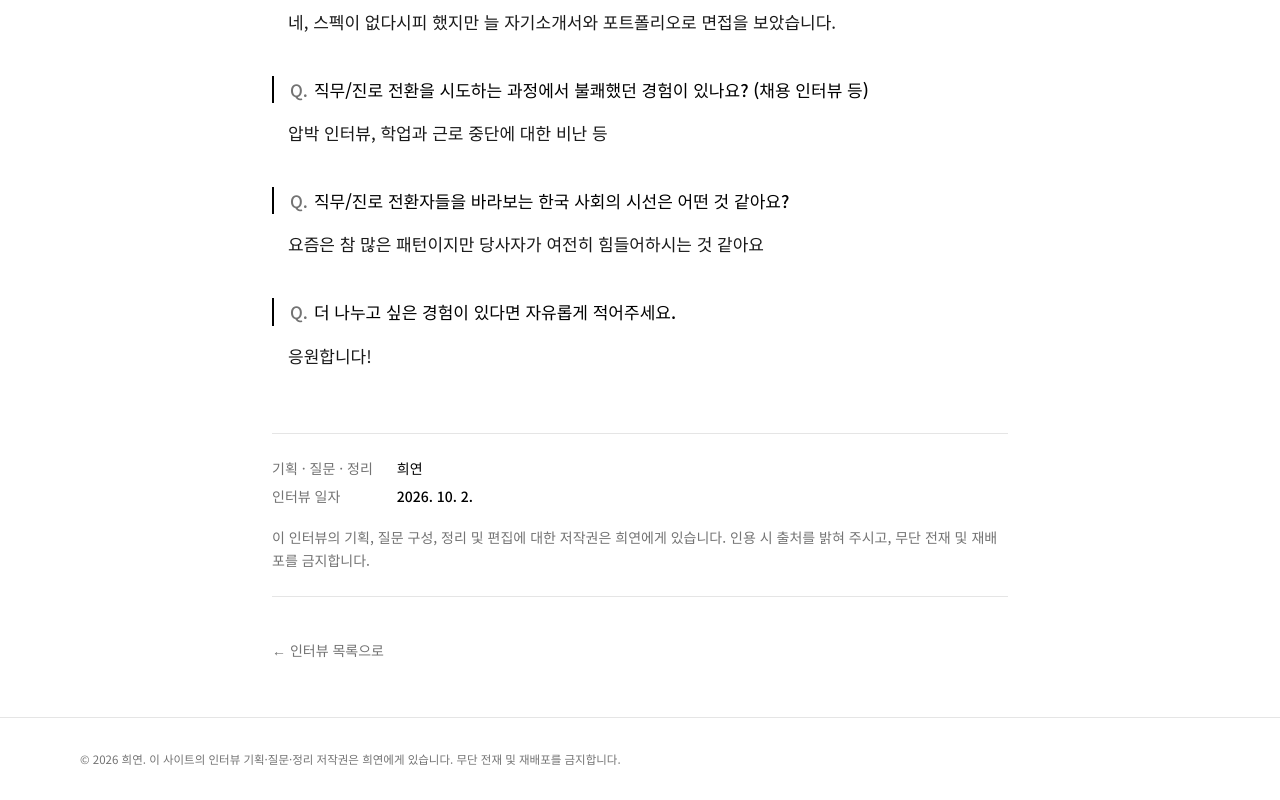
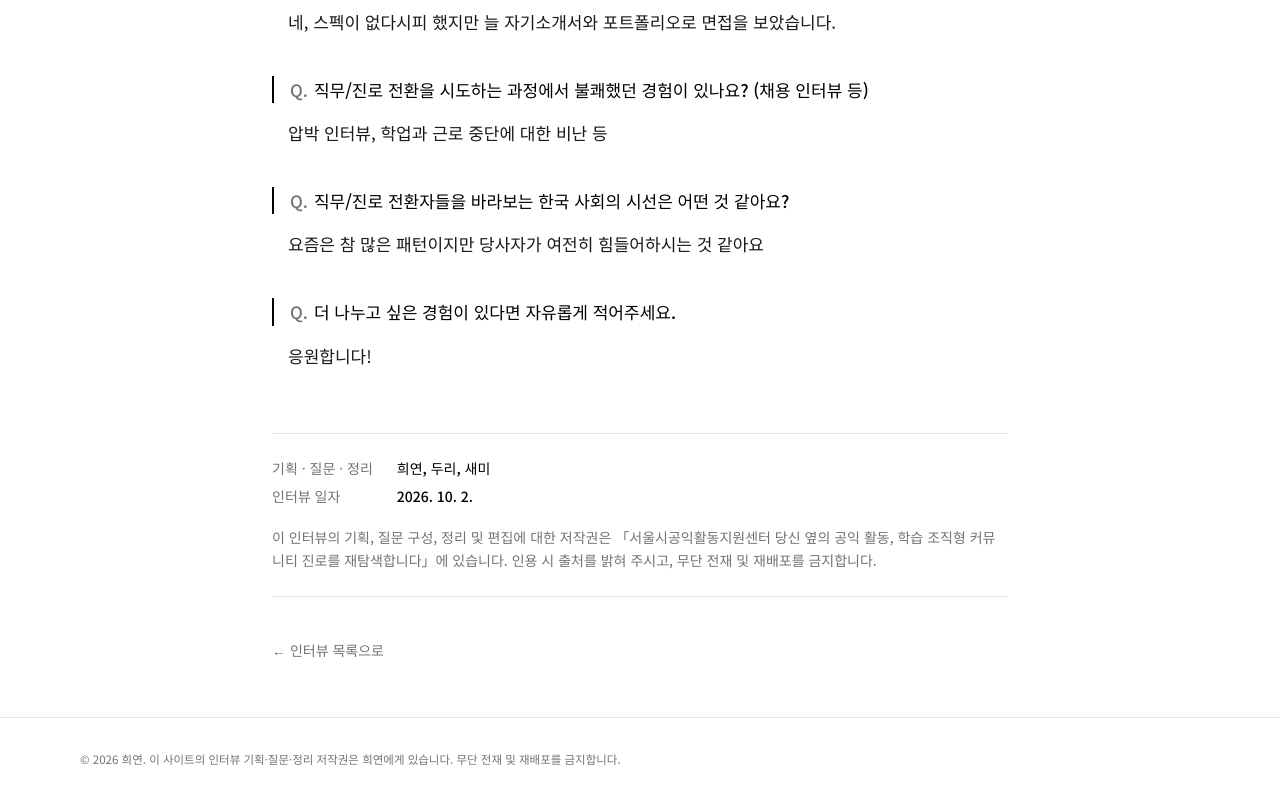
Before and after one commit to khy30673-bot/Interview-Homepage, a Next.js app: page /interviews/gyul in a window 1280 px wide. Shown: the part 1153-1953 px from the top of the page. Built offline with nearby package versions, Linux system fonts and the light colour scheme.

Commit message:
인터뷰 하단 크레딧: 희연·두리·새미, 저작권 표기를 커뮤니티 명의로 변경
Co-Authored-By: Claude Opus 5.5 <noreply@anthropic.com>
Claude-Session: https://claude.ai/code/session_01TiSvCnsraxLv91TCzeubcs

```diff
--- a/components/credit-notice.tsx
+++ b/components/credit-notice.tsx
@@ -5,15 +5,15 @@ import { formatDateKo } from "@/lib/utils";
  * 인터뷰 상세 하단 권한 블록 (PRD §6.8 / US-5)
  *
  *   ─────────────────────────────────
- *   기획 · 질문 · 정리    희연
+ *   기획 · 질문 · 정리    희연, 두리, 새미
  *   인터뷰 일자           2026. 8. 14.
  *
  *   이 인터뷰의 기획, 질문 구성, 정리 및 편집에 대한 저작권은
- *   희연에게 있습니다. 인용 시 출처를 밝혀 주시고,
+ *   「…진로를 재탐색합니다」에 있습니다. 인용 시 출처를 밝혀 주시고,
  *   무단 전재 및 재배포를 금지합니다.
  *   ─────────────────────────────────
  *
- * 모든 문구는 `siteConfig`의 creditLine · owner · usageNotice에서 읽습니다.
+ * 모든 문구는 `siteConfig`의 creditLine · creditNames · usageNotice에서 읽습니다.
  * 하드코딩하지 않으므로 site.config.ts 한 곳만 고치면 전 페이지에 반영됩니다.
  */
 
@@ -30,7 +30,7 @@ export function CreditNotice({ date }: CreditNoticeProps) {
     >
       <dl className="grid grid-cols-[auto_1fr] gap-x-6 gap-y-2 text-sm">
         <dt className="text-muted-foreground">{siteConfig.creditLine}</dt>
-        <dd className="font-medium">{siteConfig.owner}</dd>
+        <dd className="font-medium">{siteConfig.creditNames}</dd>
 
         <dt className="text-muted-foreground">인터뷰 일자</dt>
         <dd className="font-medium">
--- a/site.config.ts
+++ b/site.config.ts
@@ -5,7 +5,10 @@ export const siteConfig = {
   owner: "희연",
   copyrightYear: 2026,
   creditLine: "기획 · 질문 · 정리",
+  // 인터뷰 상세 하단 "기획 · 질문 · 정리" 옆에 표시되는 이름 (푸터의 owner와는 별개)
+  creditNames: "희연, 두리, 새미",
   usageNotice:
-    "이 인터뷰의 기획, 질문 구성, 정리 및 편집에 대한 저작권은 희연에게 있습니다. " +
+    "이 인터뷰의 기획, 질문 구성, 정리 및 편집에 대한 저작권은 " +
+    "「서울시공익활동지원센터 당신 옆의 공익 활동, 학습 조직형 커뮤니티 진로를 재탐색합니다」에 있습니다. " +
     "인용 시 출처를 밝혀 주시고, 무단 전재 및 재배포를 금지합니다.",
 } as const;
```
